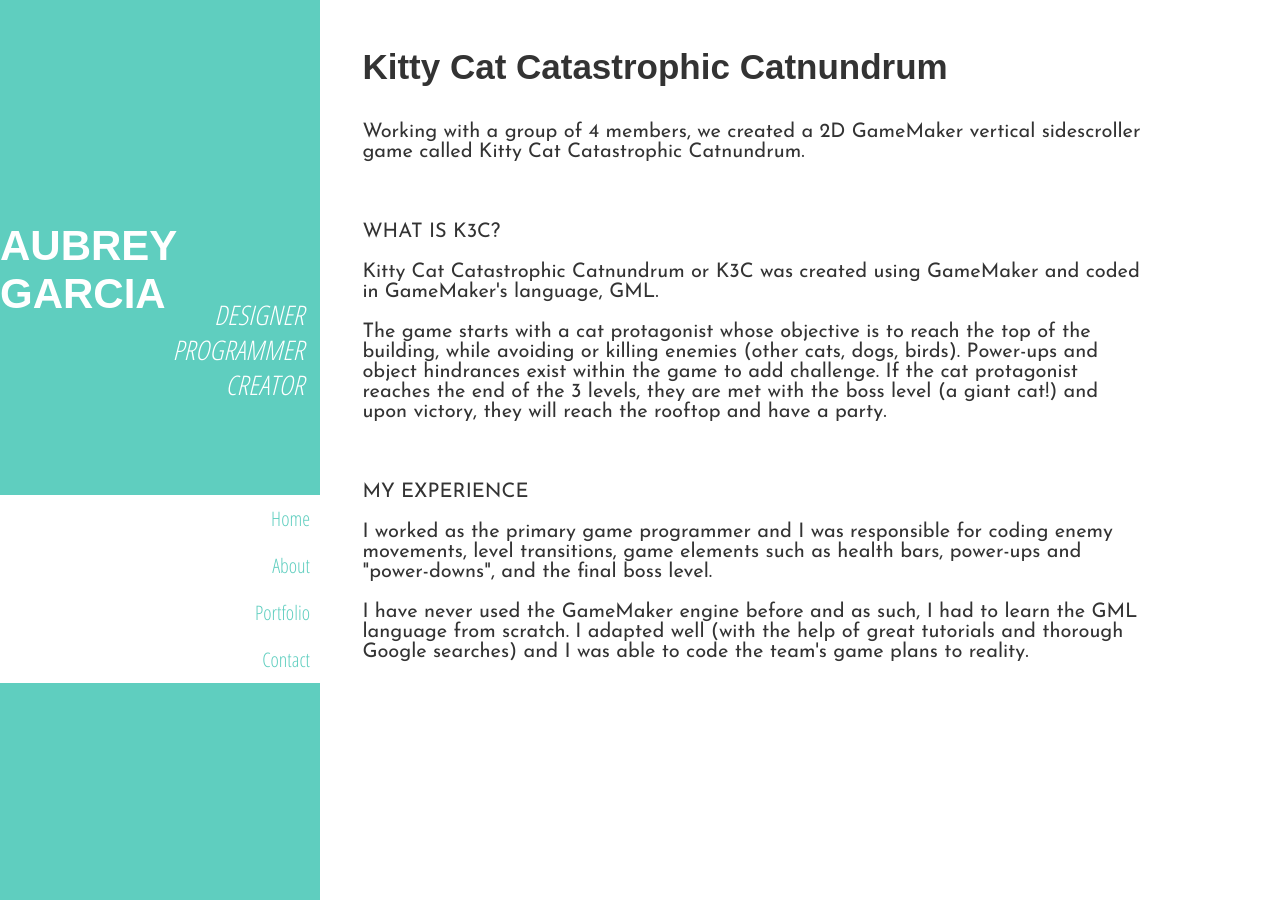
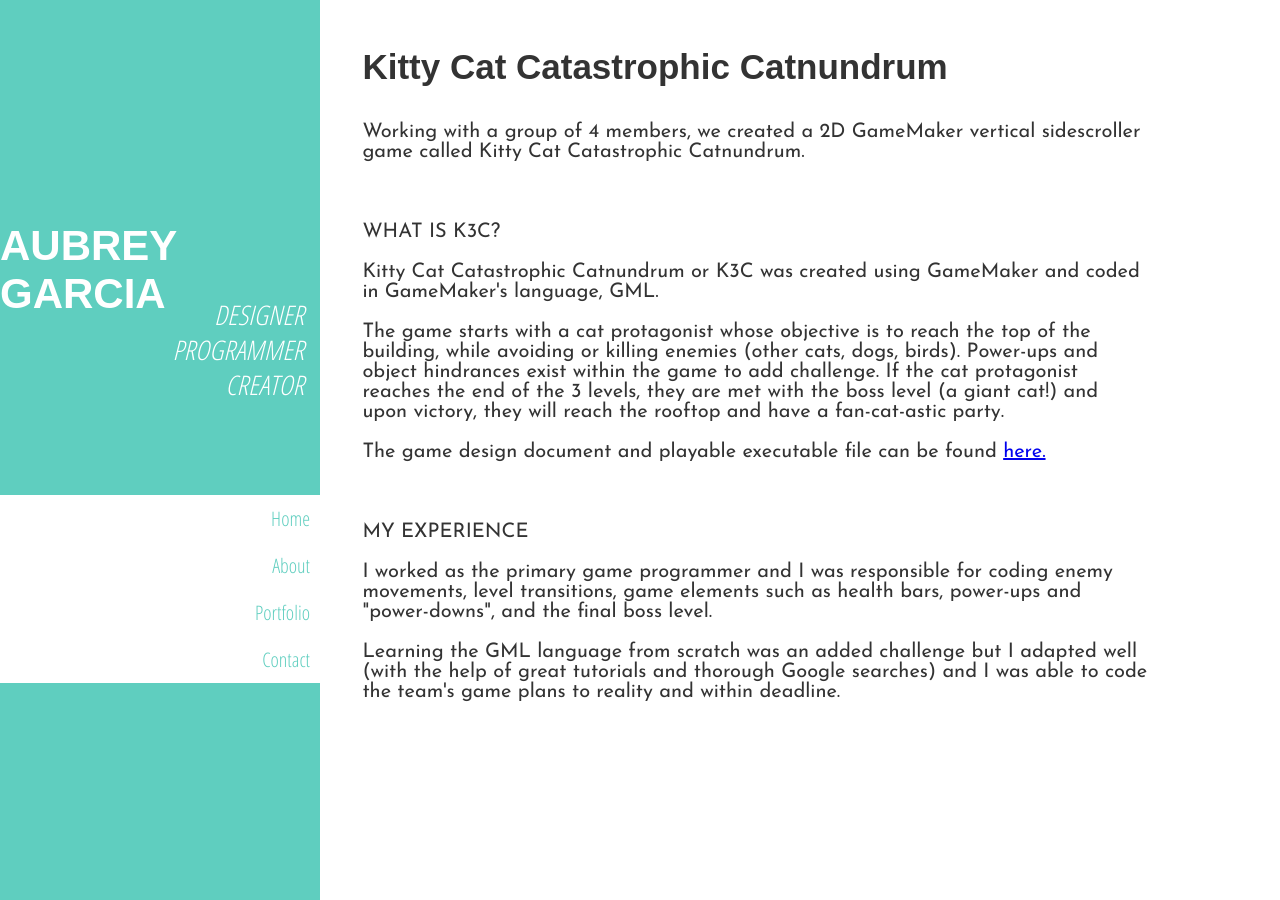
Before and after one commit to aubreymae/-old-aubreymae.github.io, a Jekyll site: the page built from k3c-page.html, in a window 1280 px wide. Built offline with Jekyll 4.4.1, drawn with Linux system fonts in a browser that asks for light colours; some web fonts are replaced.

Commit message:
Updated k3c

```diff
--- a/k3c-page.html
+++ b/k3c-page.html
@@ -14,13 +14,15 @@
 		<br></br>
     Kitty Cat Catastrophic Catnundrum or K3C was created using GameMaker and coded in GameMaker's language, GML.
     <br></br>
-    The game starts with a cat protagonist whose objective is to reach the top of the building, while avoiding or killing enemies (other cats, dogs, birds). Power-ups and object hindrances exist within the game to add challenge. If the cat protagonist reaches the end of the 3 levels, they are met with the boss level (a giant cat!) and upon victory, they will reach the rooftop and have a party.
+    The game starts with a cat protagonist whose objective is to reach the top of the building, while avoiding or killing enemies (other cats, dogs, birds). Power-ups and object hindrances exist within the game to add challenge. If the cat protagonist reaches the end of the 3 levels, they are met with the boss level (a giant cat!) and upon victory, they will reach the rooftop and have a fan-cat-astic party.
+		<br></br>
+		The game design document and playable executable file can be found <a href="https://drive.google.com/file/d/0B4Vgvd6Sa7KwcTF1dmxzdzVTZG8/view?usp=sharing">here.</a>
 		<br></br>
 		<br></br>
     MY EXPERIENCE
 		<br></br>
     I worked as the primary game programmer and I was responsible for coding enemy movements, level transitions, game elements such as health bars, power-ups and "power-downs", and the final boss level.
     <br></br>
-    I have never used the GameMaker engine before and as such, I had to learn the GML language from scratch. I adapted well (with the help of great tutorials and thorough Google searches) and I was able to code the team's game plans to reality.
+    Learning the GML language from scratch was an added challenge but I adapted well (with the help of great tutorials and thorough Google searches) and I was able to code the team's game plans to reality and within deadline.
 	</p>
 </div>
```
